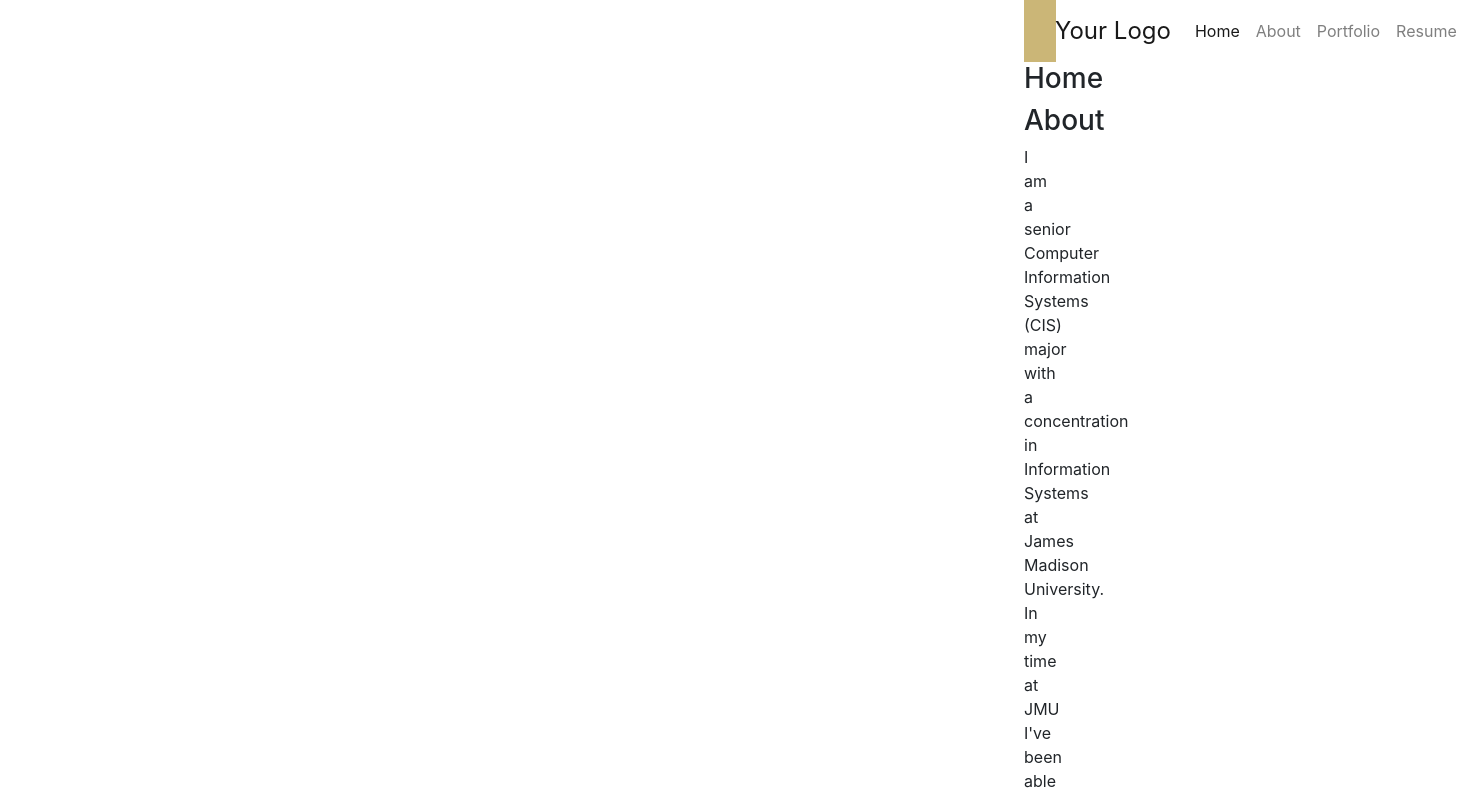
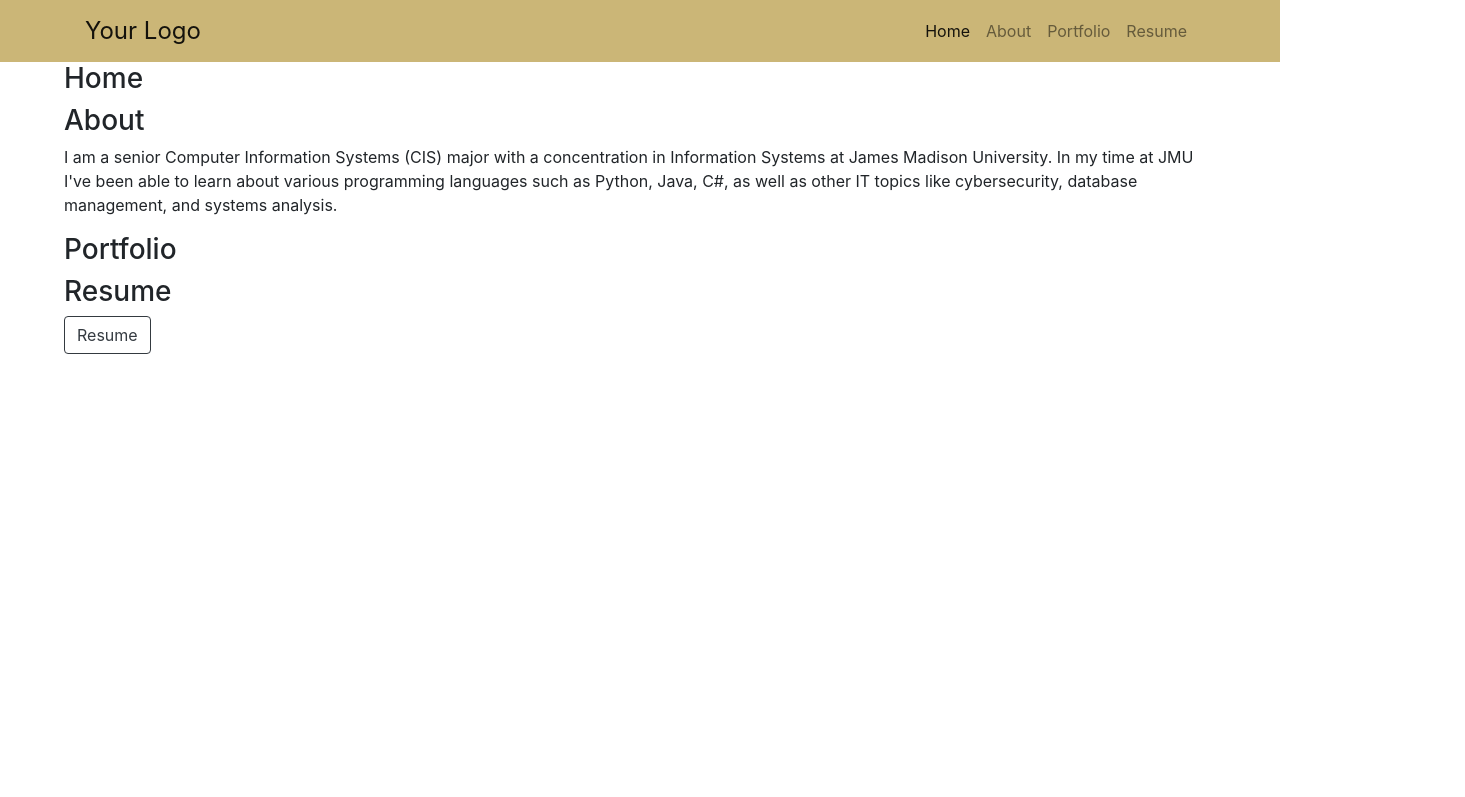
Before and after one commit to hudso2tj/hudso2tj.github.io, a plain HTML site: page index.html in a window 1280 px wide. Shown: the top 797 px of the page, 1465 px wide, since content can reach past the window. Drawn offline with nearby package versions, Linux system fonts and the light colour scheme.

Commit message:
Update index.html

```diff
--- a/index.html
+++ b/index.html
@@ -11,11 +11,12 @@
     .navbar-brand {
       font-size: 1.5rem;
     }
-    body {
-      margin-left: 80%;
-      margin-right: 80%;
-    }
+	#content {
+		margin-left: 5%;
+		margin-right: 5%;
+	}
   </style>
+
 </head>
 <body>
 
@@ -43,7 +44,7 @@
     </div>
   </div>
 </nav>
-
+<section id="content">
 <!-- Bootstrap JS and jQuery -->
 <script src="https://ajax.googleapis.com/ajax/libs/jquery/3.5.1/jquery.min.js"></script>
 <script src="https://cdnjs.cloudflare.com/ajax/libs/popper.js/1.16.0/umd/popper.min.js"></script>
@@ -60,6 +61,7 @@
 <h3 id="Resume">Resume</h3>
   <button type="button" class="btn btn-outline-dark" onclick="window.open('Trevor-Hudson-Resume.pdf', '_blank')">Resume</button>
 
+</section>
 
 </body>
 </html>
```
